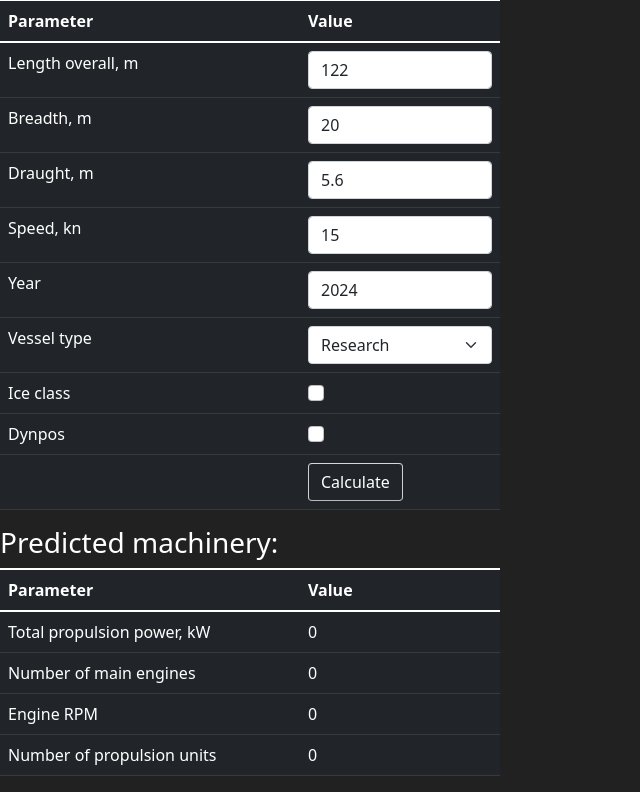
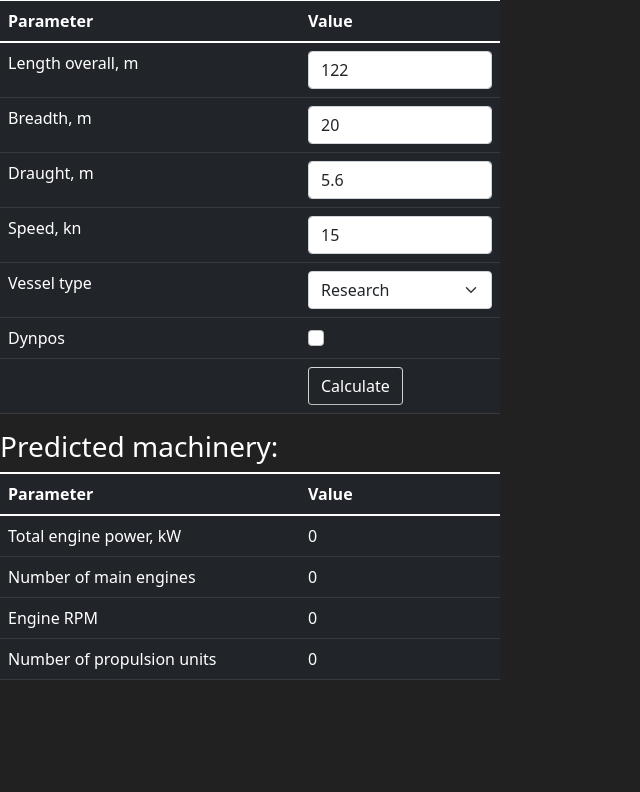
Before and after one commit to ivmanikhin/sk-learn-ship-predict, a Flask app: page /machinery in a window 1280 px wide. Shown: the part 145-937 px from the top of the page, without its empty margins (0-640 px from the left). After the commit the page ends 825 px from the top, so only its background shows below. Run offline with Flask 2, Linux system fonts and the light colour scheme; parts of the project's set-up code (start-up, migrations or seed data) failed here and were passed over.

Commit message:
no ice classi in machinery

```diff
--- a/App/machinery_predict.py
+++ b/App/machinery_predict.py
@@ -9,7 +9,7 @@ engine_num_predict = load_model(f'App{sep}nn_machinery{sep}engine_num.h5')
 engine_rpm_predict = load_model(f'App{sep}nn_machinery{sep}engine_rpm.h5')
 propulsion_num_predict = load_model(f'App{sep}nn_machinery{sep}propulsion_num.h5')
 
-ship_types = ['Fishing', 'Cargo', 'Container ship', 'Drillship / Crane / Pipelayer', 'Lite',
+ship_types = ['Fishing', 'Cargo', 'Container ship',
               'Passenger ship', 'Research', 'Supply', 'Tanker / Gas carrier', 'Tug',
               'Vehicles carrier / Ro-Ro', 'Yacht / High-speed craft']
 
@@ -19,11 +19,8 @@ def predict_machinery(form_data):
     df['loa'] = float(form_data['loa'])
     df['boa'] = float(form_data['boa'])
     df['draft'] = float(form_data['draught'])
-    df['year'] = int(form_data['year'])
     df['cx1'] = float(form_data['speed']) ** 2 * (df['boa'] * df['draft'])
     df['fatness'] = df["loa"] / df["boa"]
-    df['ice_0'] = 0 if form_data['ice_class'] == 'on' else 1
-    df['ice_1'] = 1 if form_data['ice_class'] == 'on' else 0
     for ship_type in ship_types:
         df[f'type_{ship_type}'] = 1 if form_data['ship_type'] == ship_type else 0
     df['dynpos_0'] = 0 if form_data['dynpos'] == 'on' else 1
@@ -36,7 +33,7 @@ def predict_machinery(form_data):
     engine_num = round(engine_num_predict.predict(input_data)[0][0])
     engine_rpm = round(engine_rpm_predict.predict(input_data)[0][0])
     propulsion_num = round(propulsion_num_predict.predict(input_data)[0][0])
-    return {'Total propulsion power, kW': power,
+    return {'Total engine power, kW': power,
             'Number of main engines': engine_num,
             'Engine RPM': engine_rpm,
             'Number of propulsion units': propulsion_num}
--- a/App/main_predict.py
+++ b/App/main_predict.py
@@ -8,15 +8,14 @@ scaler = load(open(f'App{sep}nn_main{sep}main_scaler.pkl', 'rb'))
 boa_predict = load_model(f'App{sep}nn_main{sep}boa.h5')
 draft_predict = load_model(f'App{sep}nn_main{sep}draft.h5')
 
-ship_types = ['Fishing', 'Cargo', 'Container ship', 'Drillship / Crane / Pipelayer', 'Icebreaker', 'Lite',
-              'Passenger ship', 'Research', 'Supply', 'Tanker / Gas carrier', 'Tug', 'Tugboat',
+ship_types = ['Fishing', 'Cargo', 'Container ship',
+              'Passenger ship', 'Research', 'Supply', 'Tanker / Gas carrier', 'Tug',
               'Vehicles carrier / Ro-Ro', 'Yacht / High-speed craft']
 
 
 def predict_main(form_data):
     df = dict()
     df['speed'] = float(form_data['speed'])
-    df['year'] = int(form_data['year'])
     df['deadweight'] = int(form_data['deadweight'])
     df['ice_0'] = 0 if form_data['ice_class'] == 'on' else 1
     df['ice_1'] = 1 if form_data['ice_class'] == 'on' else 0
--- a/App/routes.py
+++ b/App/routes.py
@@ -45,7 +45,6 @@ def main_page():
 @app.route('/machinery', methods=['POST', 'GET'])
 def machinery_page():
     form_data = {
-        'ice_class': '',
         'dynpos': '',
         'ship_type': 'Research',
         'loa': 122,
@@ -56,7 +55,7 @@ def machinery_page():
         }
 
     result = {
-        'Total propulsion power, kW': 0,
+        'Total engine power, kW': 0,
         'Number of main engines': 0,
         'Engine RPM': 0,
         'Number of propulsion units': 0,
--- a/App/templates/machinery_calc.html
+++ b/App/templates/machinery_calc.html
@@ -34,10 +34,6 @@
                     <td><input type="number" step="0.1" class="form-control" name="speed" value="{{ form_data['speed'] }}"></td>
                   </tr>
                   <tr>
-                    <td>Year</td>
-                    <td><input type="number" step="1" class="form-control" name="year" value="{{ form_data['year'] }}"></td>
-                  </tr>
-                  <tr>
                     <td>Vessel type</td>
                     <td>
                         <select name="ship_type" class="form-select">
@@ -49,16 +45,6 @@
                                 {% endif %}
                             {% endfor %}
                         </select>
-                    </td>
-                  </tr>
-                  <tr>
-                    <td>Ice class</td>
-                    <td>
-                        {% if form_data['ice_class'] == 'on' %}
-                        <input class="form-check-input" type="checkbox" checked name="ice_class">
-                        {% else %}
-                        <input class="form-check-input" type="checkbox" name="ice_class">
-                        {% endif %}
                     </td>
                   </tr>
                   <tr>
```
Also changed, not shown: App/templates/main_calc.html (+1 -7 lines), 10 other files.
